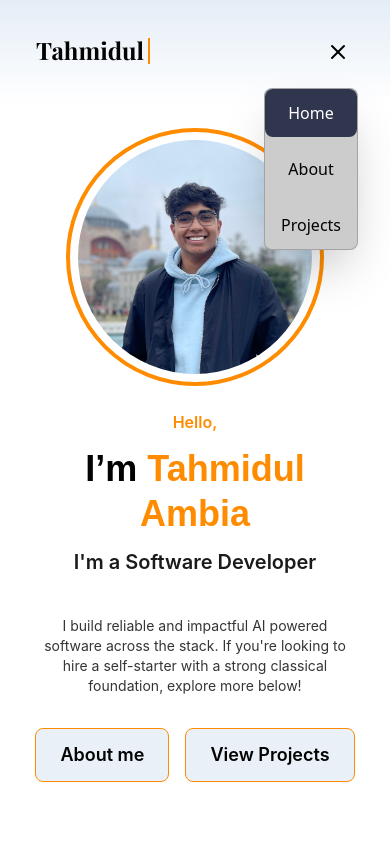
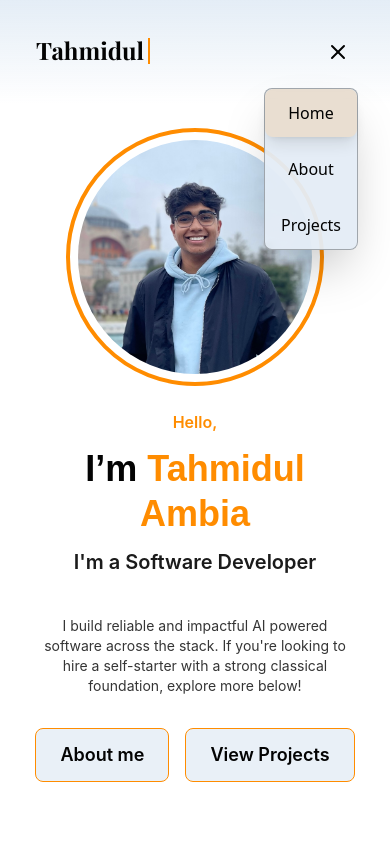
Before and after one commit to tahmidulambia/tahmidulambia.github.io, a React (Vite) app: page / in a window 390 px wide. Both pictures are taken after a click on the button "Open menu". Shown: the top 844 px of the page. Built offline with nearby package versions, Linux system fonts and the light colour scheme; a web font is replaced by a local one.

Commit message:
Add social icon animations and improve mobile navbar styling with gradient backgrounds

```diff
--- a/src/components/BioCard.tsx
+++ b/src/components/BioCard.tsx
@@ -17,7 +17,7 @@ export default function BioCard() {
           className="
             w-32 h-32 sm:w-38 sm:h-38
             object-cover rounded-full
-            border-3 border-accent=
+            border-3 border-white/80
             lg:border-0
           "
           loading="lazy"
@@ -63,7 +63,7 @@ export default function BioCard() {
               href="https://github.com/tambiat"
               target="_blank"
               rel="noopener noreferrer"
-              className= "hover:text-accent transition-colors"
+              className="hover:text-accent transition-all duration-1400 ease-in-out hover:rotate-y-360 hover:scale-125"
             >
               <FaGithub size={24} />
             </a>
@@ -71,7 +71,7 @@ export default function BioCard() {
               href="https://linkedin.com/in/tahmidul-ambia"
               target="_blank"
               rel="noopener noreferrer"
-              className="hover:text-accent transition-colors"
+              className="hover:text-accent transition-all duration-1400 ease-in-out hover:rotate-y-360 hover:scale-125"
             >
               <FaLinkedin size={24} />
             </a>
--- a/src/components/Navbar.tsx
+++ b/src/components/Navbar.tsx
@@ -190,16 +190,19 @@ const Navbar = () => {
               d="M4 7h16"
               animate={menuOpen ? { d: "M6 6L18 18" } : { d: "M4 7h16" }}
               transition={{ duration: 0.3 }}
+              initial={{ d: "M4 7h16" }}
             />
             <motion.path
               d="M4 12h16"
               animate={menuOpen ? { opacity: 0 } : { opacity: 1 }}
               transition={{ duration: 0.1 }}
+              initial={{ opacity: 1 }}
             />
             <motion.path
               d="M4 17h16"
               animate={menuOpen ? { d: "M6 18L18 6" } : { d: "M4 17h16" }}
               transition={{ duration: 0.3 }}
+              initial={{ d: "M4 17h16" }}
             />
           </motion.svg>
         </button>
@@ -214,7 +217,7 @@ const Navbar = () => {
           exit={{ opacity: 0, y: -10 }}
           transition={{ duration: 0.2 }}
           className="lg:hidden flex flex-col absolute right-8 mt-[-1rem] space-y-2
-                     bg-bg-light border border-text/20 rounded-lg shadow-2xl"
+                     bg-bg/95 backdrop-blur-sm border border-text/30 rounded-lg shadow-2xl"
         >
           {links.map((link) => {
             const id = link.toLowerCase();
@@ -223,11 +226,11 @@ const Navbar = () => {
                 <a
                   href={`#${id}`}
                   onClick={() => setMenuOpen(false)}
-                  className={`block px-4 py-3 transition-colors relative
+                  className={`block px-4 py-3 transition-all duration-300 relative
                     ${
                       active === id
-                        ? "text-white text-center bg-[rgb(48,54,78)] rounded-lg shadow-inner-md"
-                        : "text-text text-center hover:text-accent"
+                        ? "text-text text-center rounded-lg shadow-lg bg-accent/15"
+                        : "text-text text-center hover:text-accent hover:bg-bg-light/50"
                     }
                   `}
                 >
--- a/src/index.css
+++ b/src/index.css
@@ -58,3 +58,17 @@ html {
   -ms-overflow-style: none; /* IE and Edge */
   scrollbar-width: none; /* Firefox */
 }
+
+/* Gradient animation for mobile nav */
+@keyframes gradient-x {
+  0% {
+    background-position: 0% 50%;
+  }
+  100% {
+    background-position: 200% 50%;
+  }
+}
+
+.animate-gradient-x {
+  animation: gradient-x 4s linear infinite;
+}
```
